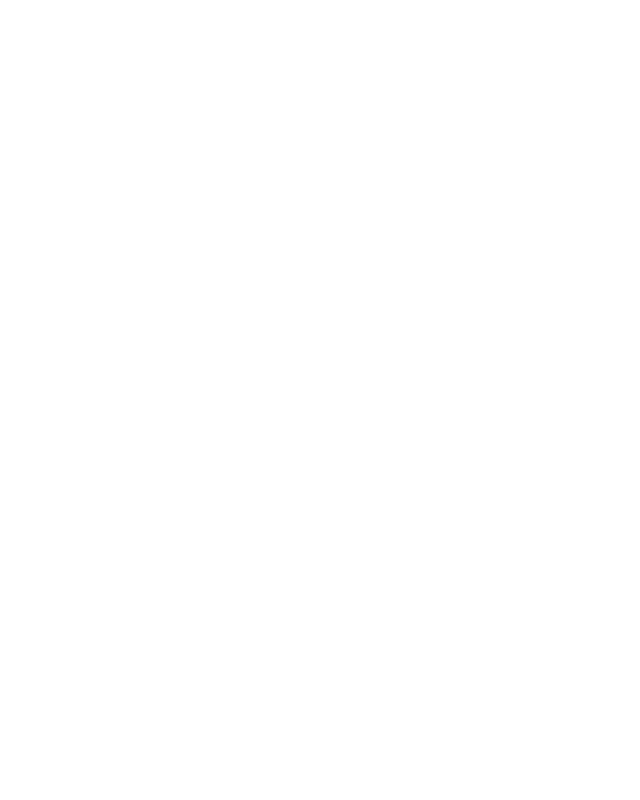
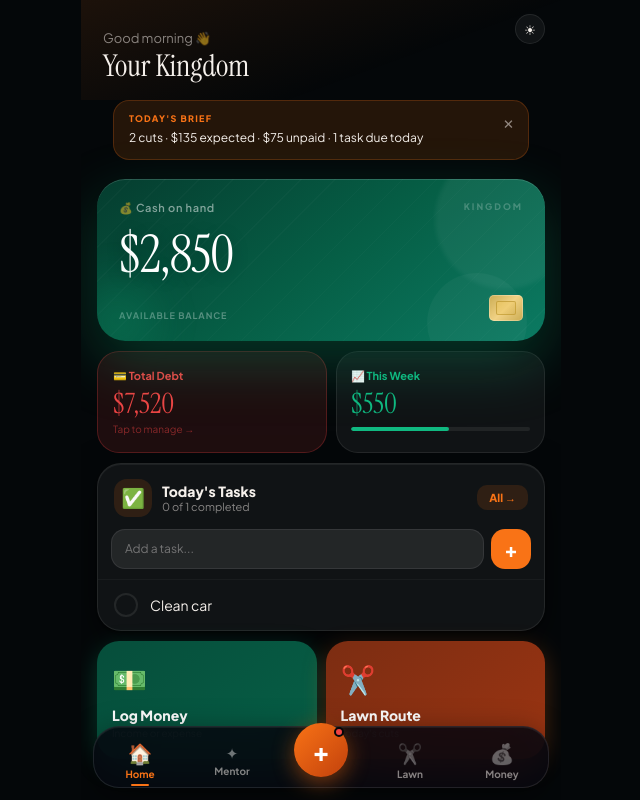
Before and after one commit to Hubbsman/kingdom-builder, a React (Vite) app: page / in a window 1280 px wide. Shown: the whole page, without its empty margins (319-959 px from the left). Built offline with nearby package versions, Linux system fonts and the light colour scheme.

Commit message:
Fix white screen — use position fixed/absolute for Safari layout

```diff
--- a/index.html
+++ b/index.html
@@ -23,9 +23,9 @@
 
     <title>Kingdom Builder</title>
     <style>
-      html { height: 100%; overflow: hidden; }
-      body { height: 100%; margin: 0; padding: 0; overflow: hidden; }
-      #root { height: 100%; overflow: hidden; display: flex; flex-direction: column; }
+      *, *::before, *::after { box-sizing: border-box; }
+      html, body { margin: 0; padding: 0; background: #040709; }
+      #root { position: fixed; inset: 0; }
     </style>
   </head>
   <body>
--- a/src/App.jsx
+++ b/src/App.jsx
@@ -1427,7 +1427,7 @@
   const context = { T, isDark: theme === "dark", theme, setTheme, cash, setCash, txns, setTxns, addTxn, debts, setDebts, totalDebt, debtPct, income, outflow, weekProfit, weekPct, rituals, setRituals, tasks, setTasks, addTask, todayTasks, upcomingTasks, noDateTasks, goals, setGoals, pillars, setPillars, resolvedPillars, ritualPct, journalHistory, setJournalHistory, todayJournal, mentorAction, showDailyBrief, dailyBriefText: todayBriefText, onDismissBrief: () => setDismissedBriefDate(todayISO()), showWeeklySummary, weeklySummaryData, onDismissSummary: () => setDismissedSummaryWeek(getWeekKey()), smartReminders, dismissedReminders, onDismissReminder: (id) => setDismissedReminders(p => [...p, id]), onClearDismissedReminders: () => setDismissedReminders([]), mentorNudges, dismissedNudges, onDismissNudge: (id) => setDismissedNudges(p => [...p, id]), activeReminderCount, notifPermission, onRequestNotif: requestNotif, onTestNotif: testNotif, lawnClients, setLawnClients, lawnJobs, setLawnJobs, lawnLeads, setLawnLeads, lawnWeeklyTarget, setLawnWeeklyTarget, clientComms, setClientComms, leadComms, setLeadComms, bizJournal, setBizJournal, bizProfile, setBizProfile, addComm, setTab };
 
   return (
-    <div style={{ fontFamily: "'Plus Jakarta Sans', sans-serif", background: T.bg, color: T.text, colorScheme: theme === "dark" ? "dark" : "light", height: "100%", flex: 1, maxWidth: 480, margin: "0 auto", position: "relative", overflow: "hidden" }}>
+    <div style={{ fontFamily: "'Plus Jakarta Sans', sans-serif", background: T.bg, color: T.text, colorScheme: theme === "dark" ? "dark" : "light", position: "absolute", inset: 0, maxWidth: 480, margin: "0 auto", overflow: "hidden" }}>
       <style>{FONTS}</style>
       <style>{`*{box-sizing:border-box;margin:0;padding:0;-webkit-font-smoothing:antialiased;-webkit-tap-highlight-color:transparent}.serif{font-family:'Instrument Serif',serif}.hs::-webkit-scrollbar{display:none}.hs{scrollbar-width:none}button,input,textarea,select{font-family:inherit}button{cursor:pointer;border:none;background:none;color:inherit;transition:transform .14s cubic-bezier(.34,1.56,.64,1),opacity .12s ease}button:active{transform:scale(0.93)!important;opacity:.8}input,textarea,select{outline:none;transition:border-color .18s ease}::selection{background:rgba(249,115,22,.22);color:inherit}@keyframes up{from{opacity:0;transform:translateY(20px) scale(.98)}to{opacity:1;transform:translateY(0) scale(1)}}@keyframes pulse{0%,100%{transform:translateY(0);opacity:.45}50%{transform:translateY(-4px);opacity:1}}@keyframes fadeIn{from{opacity:0}to{opacity:1}}@keyframes glow{0%,100%{opacity:.7}50%{opacity:1}}.au{animation:up .38s cubic-bezier(.16,1,.3,1) both}`}</style>
         <button onClick={() => setTheme(theme === "dark" ? "light" : "dark")} style={{ position: "absolute", top: "max(14px, env(safe-area-inset-top, 14px))", right: 16, zIndex: 30, width: 30, height: 30, borderRadius: 99, background: T.surface, border: `1px solid ${T.border}` }}>{theme === "dark" ? "☀" : "☾"}</button>
```
